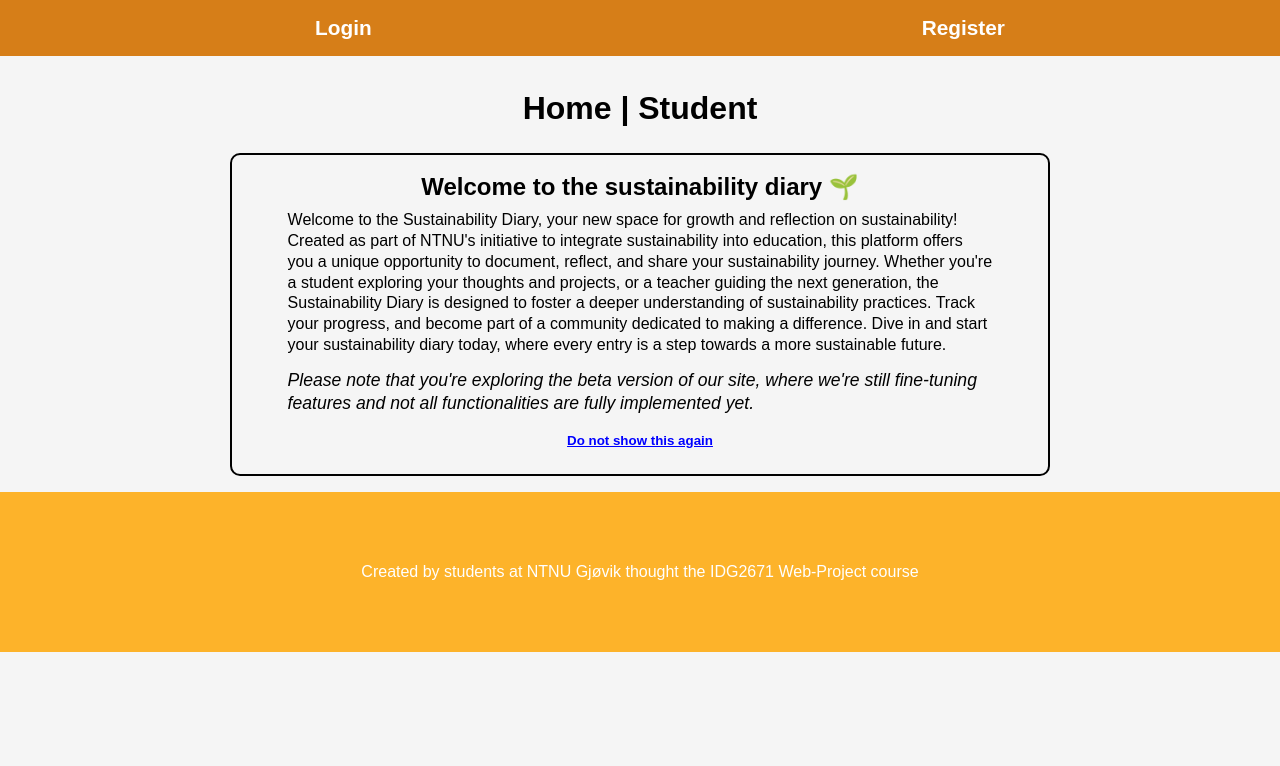
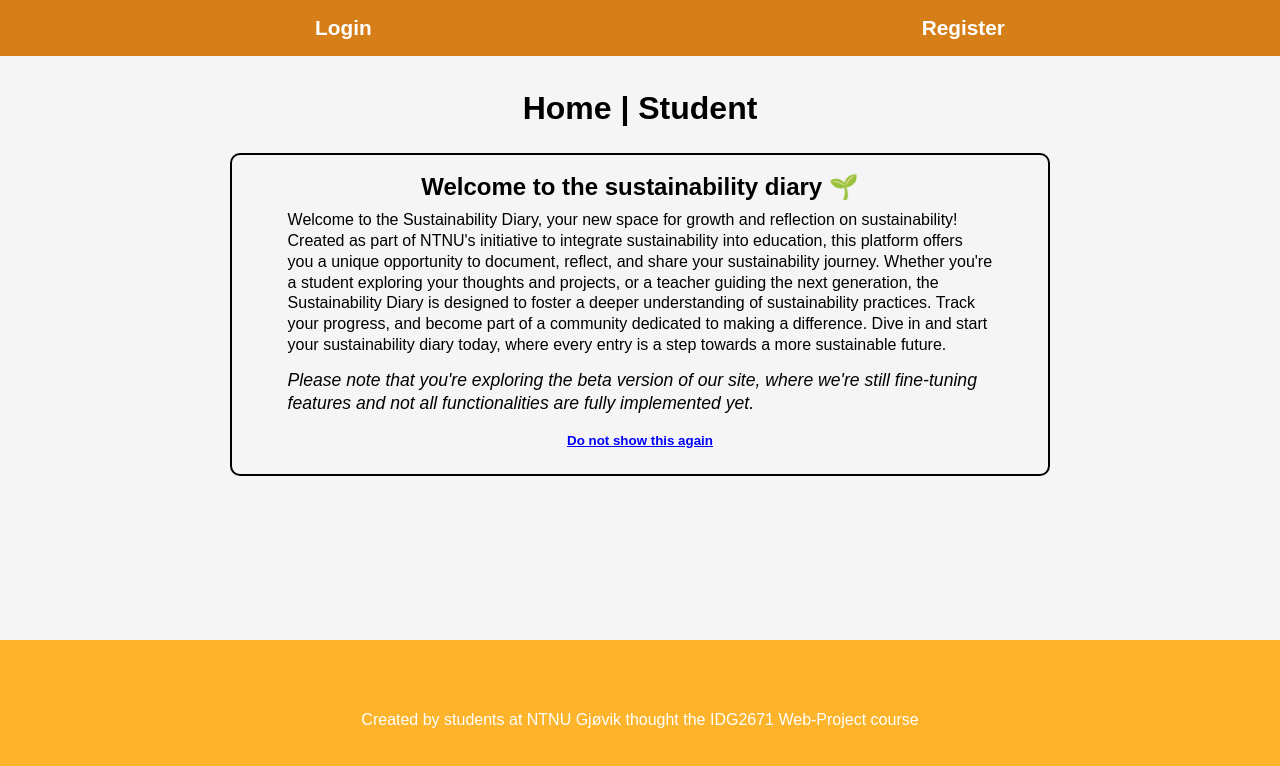
Before and after one commit to AndrChr0/Web-Prosjekt-Gruppe-2, a React (Vite) app in the folder front-end/: page / in a window 1280 px wide. Shown: the top 766 px of the page. Built offline with nearby package versions, Linux system fonts and the light colour scheme.

Commit message:
fixed footer

```diff
--- a/front-end/src/App.jsx
+++ b/front-end/src/App.jsx
@@ -48,6 +48,7 @@ function App() {
 
   return (
     <>
+    <div className="App-wrapper">
       <Header />
 
 
@@ -111,6 +112,7 @@ function App() {
 
       </Routes>
       <Footer />
+      </div>
     </>
   )
 }
--- a/front-end/src/assets/styles/App.css
+++ b/front-end/src/assets/styles/App.css
@@ -5,6 +5,12 @@
 }
 body {
   background-color: whitesmoke;
+  min-height: 100vh;
+  display: flex;
+  flex-direction: column;
+}
+
+.App-wrapper {
   min-height: 100vh;
   display: flex;
   flex-direction: column;
```
